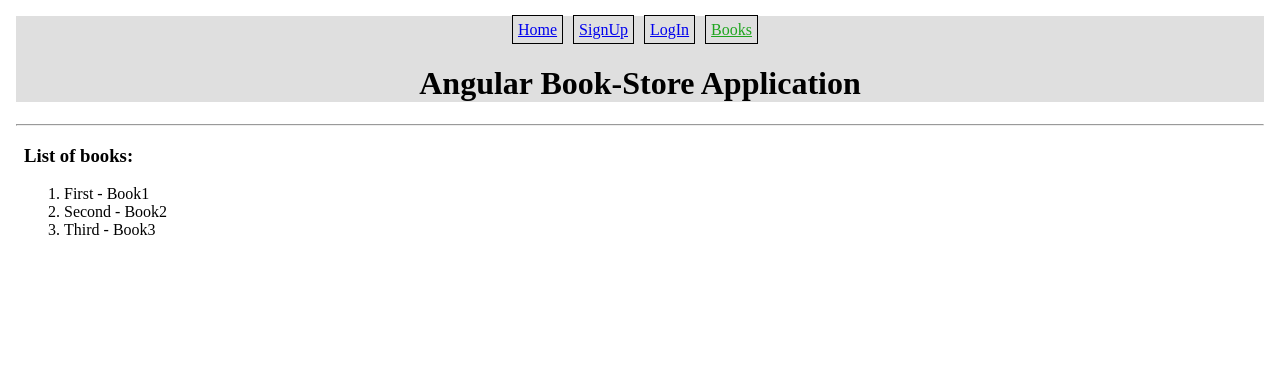
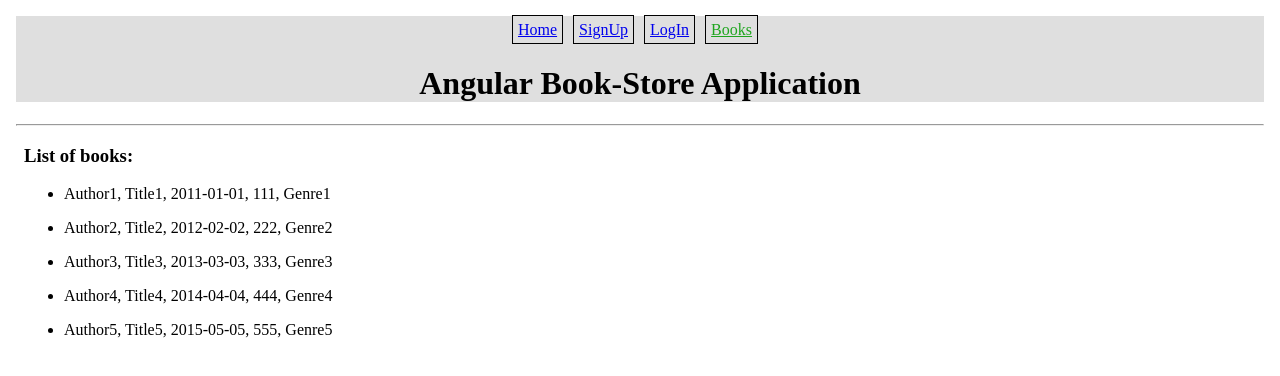
Before and after one commit to AlexMegas/project_app-books_Angular, an Angular app: page /books in a window 1280 px wide. Shown: the top 376 px of the page. Built offline with nearby package versions, Linux system fonts and the light colour scheme.

Commit message:
getBooks() service

```diff
--- a/src/app/app.module.ts
+++ b/src/app/app.module.ts
@@ -1,7 +1,7 @@
-
 import { BrowserModule } from '@angular/platform-browser';
 import { NgModule } from '@angular/core';
 import { FormsModule } from '@angular/forms';
+
 import { AppRoutingModule } from './app-routing.module';
 
 import { AppComponent } from './app.component';
@@ -10,6 +10,8 @@ import { LoginComponent } from './login/login.component';
 import { BooksComponent } from './books/books.component';
 import { HomeComponent } from './home/home.component';
 import { NotFoundComponent } from './not-found/not-found.component';
+
+import { BookService } from './services/book.service';
 
 @NgModule({
   declarations: [
@@ -25,7 +27,7 @@ import { NotFoundComponent } from './not-found/not-found.component';
     AppRoutingModule,
     FormsModule
   ],
-  providers: [],
+  providers: [BookService],
   bootstrap: [AppComponent]
 })
 export class AppModule { }
--- a/src/app/books/books.component.html
+++ b/src/app/books/books.component.html
@@ -6,11 +6,10 @@
   <h3>List of books:</h3>
 
   <div>
-    <ol>
-      <li>First - Book1</li>
-      <li>Second - Book2</li>
-      <li>Third - Book3</li>
-    </ol>
+    <ul *ngFor="let book of books">
+      <li>{{book.author}}, {{book.title}}, {{book.publik}},
+        {{book.pages}}, {{book.genre}}</li>
+    </ul>
   </div>
 
 </body>
--- a/src/app/books/books.component.ts
+++ b/src/app/books/books.component.ts
@@ -1,6 +1,7 @@
 import { Component, OnInit } from '@angular/core';
+import { BookService } from '../services/book.service';
 
-// import {Book} from '../models/book';
+import { Book } from '../models/book';
 @Component({
   selector: 'app-books',
   templateUrl: './books.component.html',
@@ -8,11 +9,12 @@ import { Component, OnInit } from '@angular/core';
 })
 export class BooksComponent implements OnInit {
 
-  // book = new Book('', '', '', '', '')
+  public books = [];
 
-  constructor() { }
+  constructor(private _bookService: BookService) { }
 
-  ngOnInit(): void {
+  ngOnInit() {
+    this.books = this._bookService.getBooks();
   }
 
 }
--- a/src/app/models/book.ts
+++ b/src/app/models/book.ts
@@ -2,7 +2,7 @@ export class Book {
     constructor(
         public author: string,
         public title: string,
-        public publik: string,
+        public publik: Date,
         public pages: number,
         public genre: string
     ) { }
--- /dev/null
+++ b/src/app/services/book.service.ts
@@ -0,0 +1,35 @@
+import { Injectable } from '@angular/core';
+
+@Injectable({
+  providedIn: 'root'
+})
+
+export class BookService {
+
+  constructor() { }
+
+  getBooks() {
+    return [
+      {
+        "author": "Author1", "title": "Title1", "publik": "2011-01-01",
+        "pages": 111, "genre": "Genre1"
+      },
+      {
+        "author": "Author2", "title": "Title2", "publik": "2012-02-02",
+        "pages": 222, "genre": "Genre2"
+      },
+      {
+        "author": "Author3", "title": "Title3", "publik": "2013-03-03",
+        "pages": 333, "genre": "Genre3"
+      },
+      {
+        "author": "Author4", "title": "Title4", "publik": "2014-04-04",
+        "pages": 444, "genre": "Genre4"
+      },
+      {
+        "author": "Author5", "title": "Title5", "publik": "2015-05-05",
+        "pages": 555, "genre": "Genre5"
+      }
+    ];
+  }
+}
```
Also changed, not shown: 1 other file (tests, documents, lock files or other folders).
